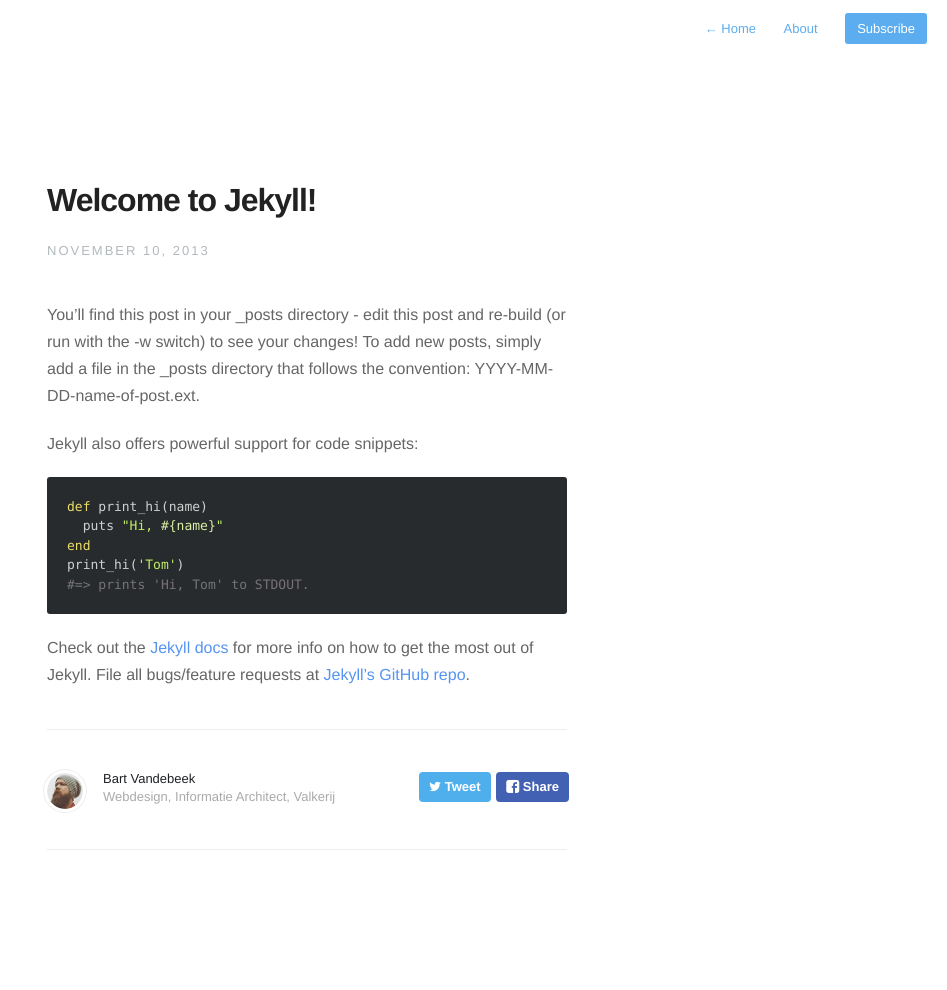
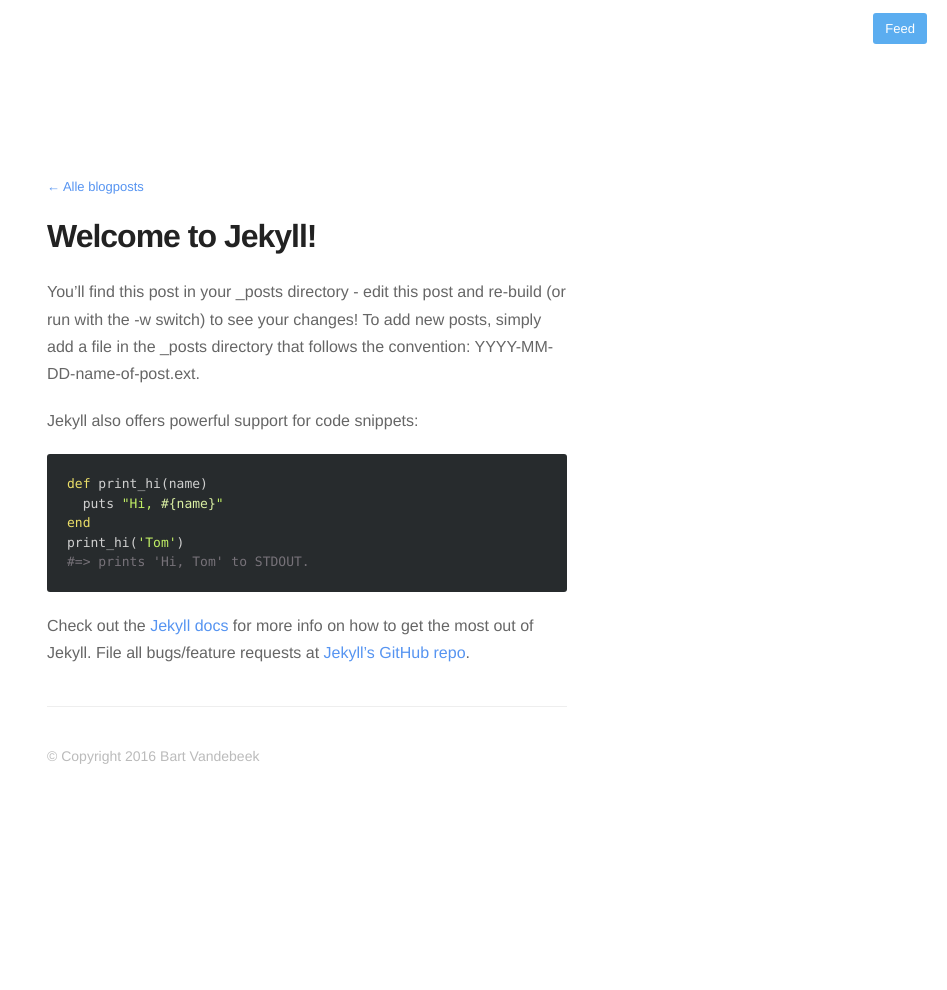
Before and after one commit to bartvdb/blog, a Jekyll site: the page built from _posts/2013-11-10-welcome-to-jekyll.markdown, in a window 1280 px wide. Shown: the whole page, without its empty margins (333-1280 px from the left). Built offline with Jekyll 4.4.1, drawn with Linux system fonts in a browser that asks for light colours; nearby versions of some CDN libraries; after the commit the page ends 900 px from its top, so only the background shows below that.

Commit message:
about me voorlopig verborgen

```diff
--- a/_config.yml
+++ b/_config.yml
@@ -2,7 +2,7 @@ name: Bart Vandebeek
 description: Webdesign, Informatie Architect, Valkerij
 meta_description: "Bart Vandebeek - Webdesign, Informatie Architect, Valkerij"
 
-aboutPage: true
+aboutPage: false
 
 markdown: kramdown
 highlighter: rouge
--- a/_includes/navigation.html
+++ b/_includes/navigation.html
@@ -1,12 +1,8 @@
 <nav class="main-nav">
-    {% if page.url != "/index.html" %}
-        <a href="{{ site.baseurl }}"> <span class="arrow">←</span> Home </a>
-    {% endif %}
-
-    {% if page.url != "/about/" %}
+    {% if page.url != "/over-mij/" %}
         {% if site.aboutPage %}
-            <a href="{{ site.baseurl }}about">About </a>
+            <a href="{{ site.baseurl }}over-mij">Over Mij</a>
         {% endif %}
     {% endif %}
-    <a class="cta" href="{{ site.baseurl }}feed.xml">Subscribe</a>
+    <a class="cta" href="{{ site.baseurl }}feed.xml">Feed</a>
 </nav>
--- a/_includes/profile.html
+++ b/_includes/profile.html
@@ -2,9 +2,9 @@
     <section id="wrapper">
         <header id="header">
         {% if site.aboutPage %}
-            <a href="{{ site.baseurl }}about">
+            <!--a href="{{ site.baseurl }}about"-->
                 <img id="avatar" class="2x" src="{{ site.baseurl }}assets/images/avatar.png"/>
-            </a>
+            <!--/a-->
         {% else %}
             <img id="avatar" class="2x" src="{{ site.baseurl }}assets/images/avatar.png"/>
         {% endif %}
--- a/_layouts/post.html
+++ b/_layouts/post.html
@@ -5,25 +5,17 @@ archive: true
 
 <article class="post">
     <header>
+        <a style="font-size: 13px;" href="{{ site.baseurl }}"> <span class="arrow">←</span> Alle blogposts </a>
         <h1>{{ page.title }}</h1>
-        <h2 class="headline">{{ page.date | date:"%B %-d, %Y" }}</h2>
+        <!--h2 class="headline">{{ page.date | date:"%B %-d, %Y" }}</h2-->
     </header>
     <section id="post-body">
         {{content}}
     </section>
 </article>
-<footer id="post-meta" class="clearfix">
-    <a href="http://twitter.com/{{ site.authorTwitter }}">
-        <img class="avatar" src="{{ site.baseurl }}assets/images/avatar.png">
-        <div>
-            <span class="dark">{{ site.author }}</span>
-            <span>{{ site.description }}</span>
-        </div>
-    </a>
 
-    <section id="sharing">
-        {% include share.html %}
-    </section>
+<footer id="footer">
+    <p class="small">© Copyright {{ site.time | date: '%Y' }} {{ site.author }}</p>
 </footer>
 
 <!-- Disqus comments -->
--- a/assets/css/style.css
+++ b/assets/css/style.css
@@ -71,7 +71,7 @@ h2 {
 
 .profile #wrapper {
 	padding: 100px 40px 0px;
-	max-width: 670px;
+	max-width: 600px;
 	margin: 0 auto;
 }
 
@@ -227,7 +227,7 @@ em, i { font-style: italic; }
 }
 
 .post h1 {
-	margin-bottom: 20px;
+	margin: 20px 0 20px 0;
 	color: #222;
 	font: 900 32px/1.4em "Helvetica Neue", Helvetica,Arial,sans-serif;
 }
```
Also changed, not shown: about.md (+5 -3 lines).
